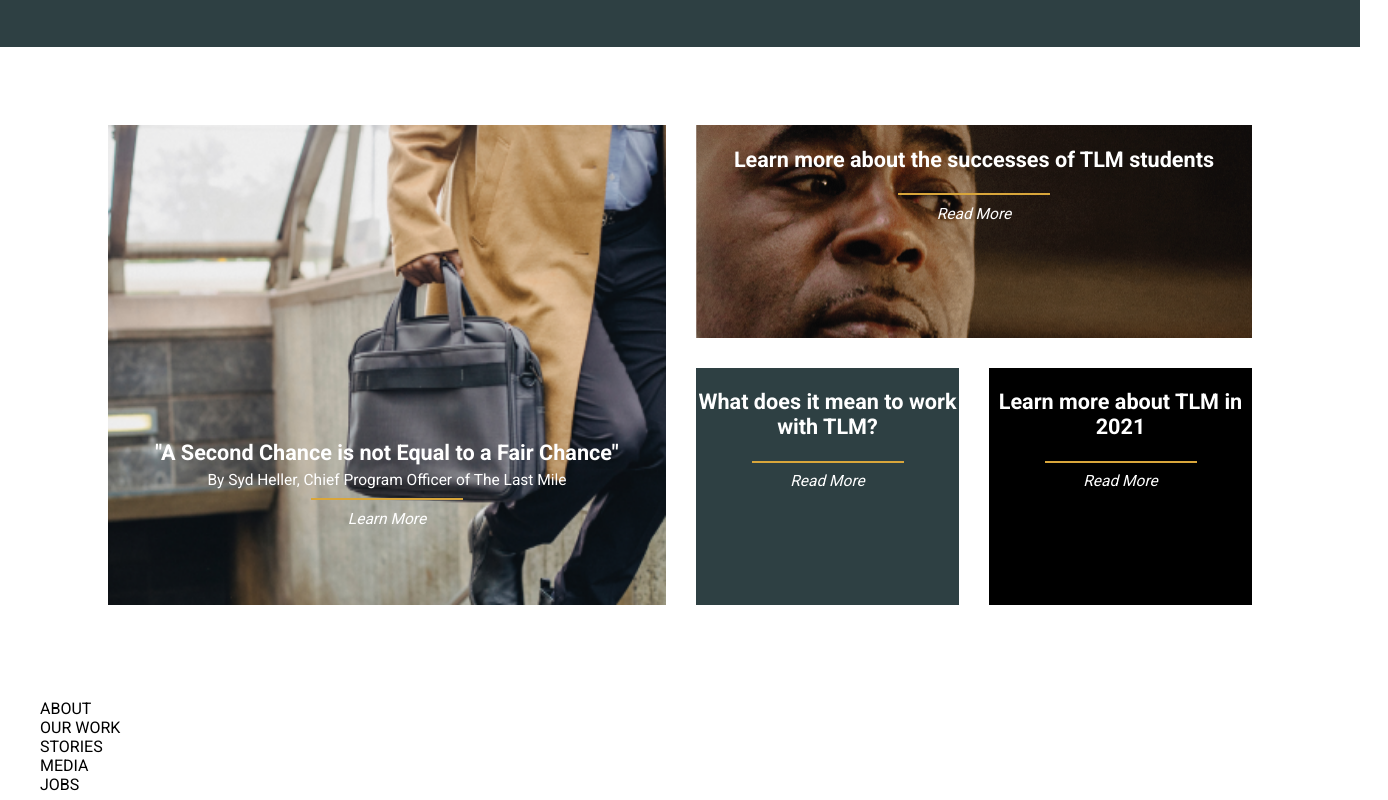
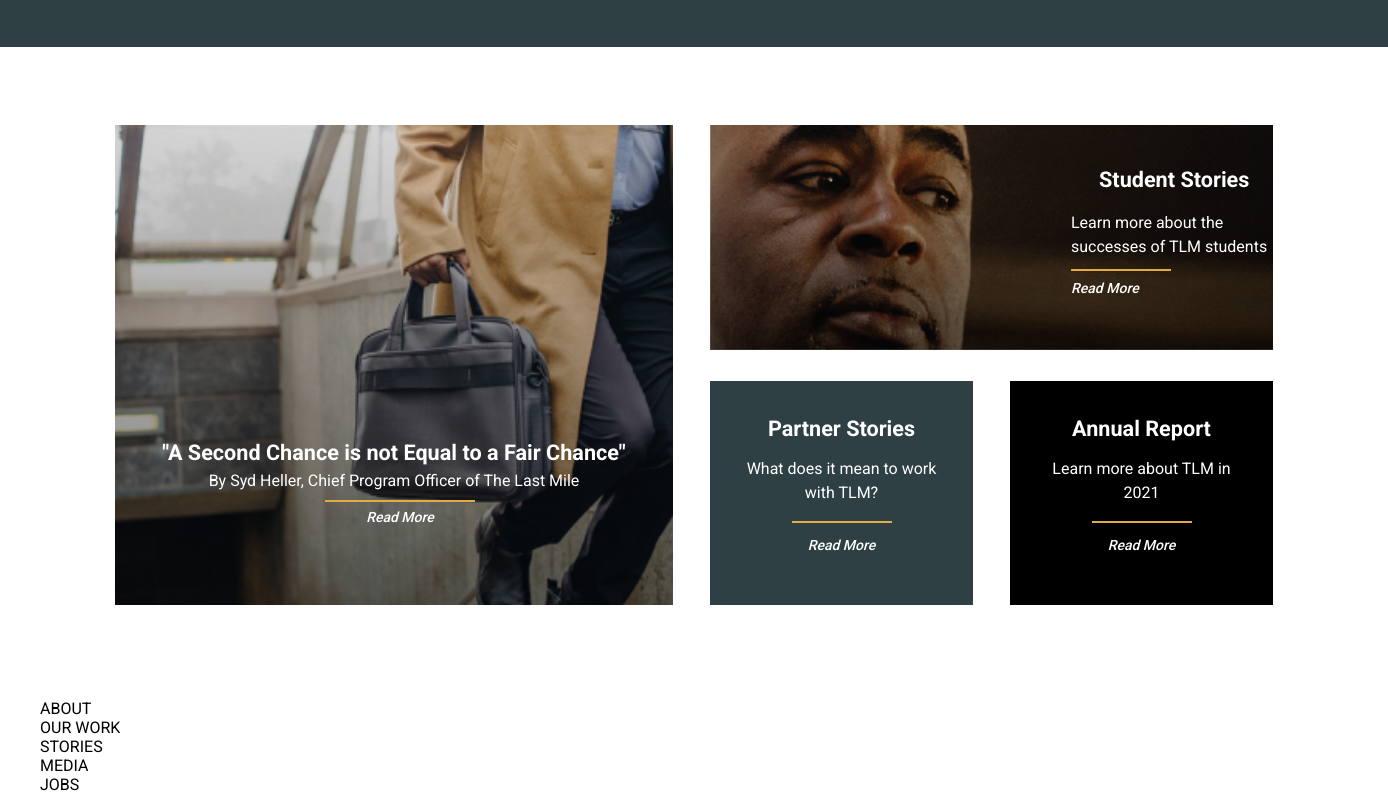
Before and after one commit to MyNameIsJohnson/npm-start-project1, a React (Create React App) app: page / in a window 1280 px wide. Shown: the part 2080-2880 px from the top of the page, 1388 px wide, since content can reach past the window. Built offline with nearby package versions, Linux system fonts and the light colour scheme.

Commit message:
updates styles for partner and annual report

```diff
--- a/src/components/testimonials/AnnualReport.js
+++ b/src/components/testimonials/AnnualReport.js
@@ -2,13 +2,15 @@
 
 export default function AnnualReport() {
   return (
-    <div className='annualReport testimonial'>
+    <div className='annualReport testimonial box'>
       <a href='https://drive.google.com/file/d/15zWL29YTbGo3ku0tWwX4wbxSx8f-5XjD/view'>
         <h3>
-          Learn more about TLM in 2021
+          Annual Report
         </h3>
-        <hr></hr>
         <p>
+        Learn more about TLM in 2021
+        </p>
+        <p className='more'>
           <i>Read More</i>
         </p>
       </a>
--- a/src/components/testimonials/PartnerStories.js
+++ b/src/components/testimonials/PartnerStories.js
@@ -2,13 +2,15 @@
 
 export default function PartnerStories() {
   return (
-    <div className='partnerStories testimonial'>
+    <div className='partnerStories testimonial box'>
       <a href='https://thelastmile.org/category/partner-stories/'>
         <h3>
-          What does it mean to work with TLM?
+          Partner Stories
         </h3>
-        <hr></hr>
         <p>
+        What does it mean to work with TLM?
+        </p>
+        <p className='more'>
           <i>Read More</i>
         </p>
       </a>
--- a/src/components/testimonials/SecondChance.js
+++ b/src/components/testimonials/SecondChance.js
@@ -2,7 +2,7 @@
 
 export default function SecondChance() {
   return (
-    <div className='secondChance testimonial' style={{backgroundImage: "url('./images/secondChance.png')"}}>
+    <div className='secondChance testimonial' style={{backgroundImage: "linear-gradient(rgba(0, 0, 0, 0.1), rgba(0, 0, 0, 0.5)),url('./images/secondChance.png')"}}>
       <a href='https://medium.com/@heller.syd/a-second-chance-is-not-equal-to-a-fair-chance-9477338ede28'>
         <h3>
           "A Second Chance is not Equal to a Fair Chance"
@@ -10,9 +10,8 @@
         <p>
           By Syd Heller, Chief Program Officer of The Last Mile
         </p>
-        <hr></hr>
-        <p>
-          <i>Learn More</i>
+        <p className='more'>
+          <i>Read More</i>
         </p>
       </a>
     </div>
--- a/src/components/testimonials/StudentStories.js
+++ b/src/components/testimonials/StudentStories.js
@@ -2,13 +2,13 @@
 
 export default function StudentStories() {
   return (
-    <div className='studentStories testimonial' style={{backgroundImage: "url('./images/studentStories.png')"}}>
+    <div className='studentStories testimonial' style={{backgroundImage: "linear-gradient(rgba(0, 0, 0, 0.0), rgba(0, 0, 0, 0.5)),url('./images/studentStories.png')"}}>
       <a href='https://thelastmile.org/category/student-stories/' >
         <h3>
-          Learn more about the successes of TLM students
+          Student Stories
         </h3>
-        <hr></hr>
-        <p>
+        <p>Learn more about the successes of TLM students</p>
+        <p className='more'>
           <i>Read More</i>
         </p>
       </a>
--- a/src/components/testimonials/styles.css
+++ b/src/components/testimonials/styles.css
@@ -3,25 +3,43 @@
   margin: 78px;
   display: grid;
   grid-template-columns: auto 558px 263px 263px auto;
+  grid-template-rows: 225px;
   text-align: center;
-  gap: 30px;
+  grid-column-gap: 37px;
+  grid-row-gap: 31px;
   grid-template-areas:
       ". secondChance studentStories studentStories ."
       ". secondChance partnerStories annualReport .";
 }
+
 .testimonial {
   font-weight: 600;
   font-size: 18.5px;
 }
+
 .testimonial a{
   color:white;
 }
+
 .testimonial p {
-  font-size: 15.5px;
+  font-size: 16px;
   /* height: 10px; */
   font-weight: 400;
   margin: 6px 10px;
 }
+
+.testimonial p i {
+  font-size: 14px;
+  font-weight: 500;
+}
+
+.more {
+  border-top: 2.5px solid #e1ad43;
+  width: 100px;
+  height: 20px;
+  padding: 5px 0 0 0;
+}
+
 .secondChance {
   grid-area: secondChance;
   background-size: 100% 100%;
@@ -29,16 +47,61 @@
   background-repeat: no-repeat;
   background-image: linear-gradient(to bottom, rgba(0,0,0, 0) 65% , rgba(0,0,0, 0.87 ));
 }
+
 .secondChance h3 {
   margin: 315px 0 0 0;
 }
 
+.secondChance p.more {
+  margin: 10px 210px;
+  width: 140px;
+  height: 20px;
+  padding: 5px;
+}
+
 .studentStories {
   grid-area: studentStories;
+  background-size: 100% 100%;
+  background-position: top 0px left 50%;
+  background-repeat: no-repeat;
 }
+
+.studentStories a {
+  position: relative;
+  bottom: 5px;
+  left: 8px;
+  width: 210px;
+  float: right;
+  text-align: left;
+  line-height: 1.5;
+}
+
+.studentStories h3 {
+  margin: 44px 0px 15px 28px;
+
+}
+
+.studentStories p {
+  margin: 0px 0px 10px 0;
+}
+
 .partnerStories {
   grid-area: partnerStories;
   background-color: #2e4043;
+}
+
+.box h3 {
+  margin: 35px 0 0 0;
+}
+
+.box p {
+  padding: 10px 15px;
+  line-height: 1.5;
+}
+
+.box .more {
+  padding: 10px 0;
+  margin: 0 auto 0 auto;
 }
 .annualReport {
   grid-area: annualReport;
```
